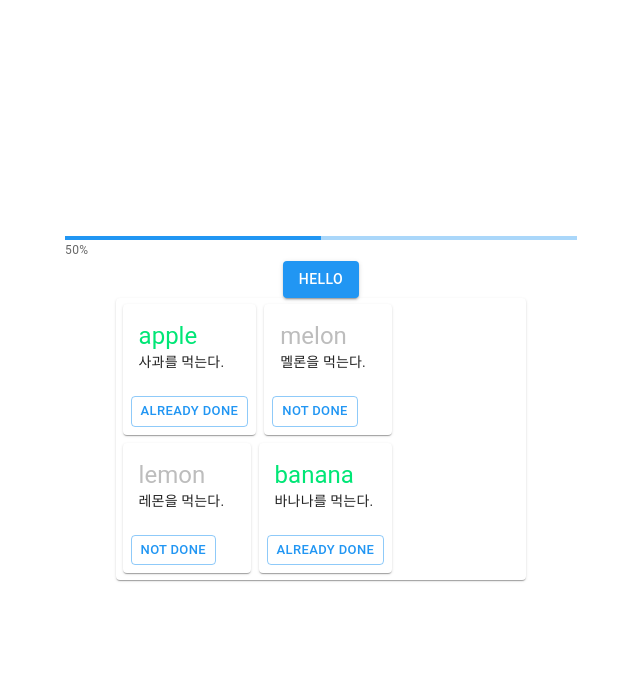
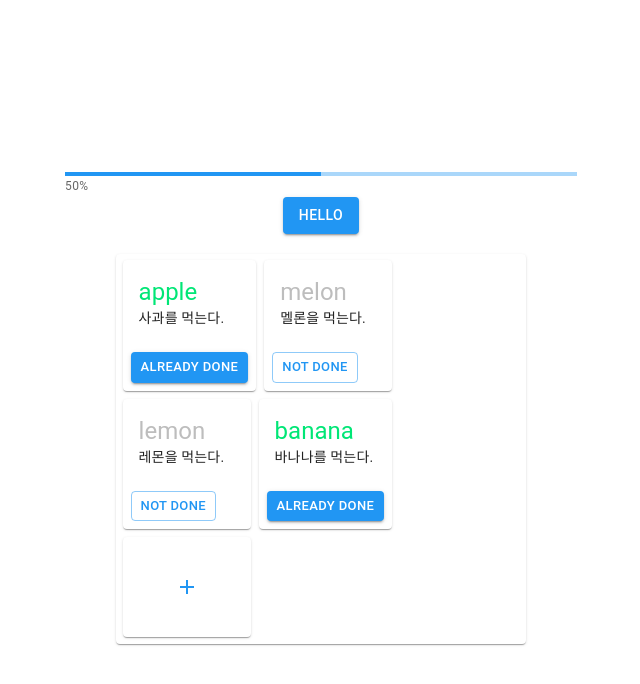
Before and after one commit to ta09472/boragomlegacy, a React app: page / in a window 1280 px wide. Both pictures are taken after a click on the button "HELLO". Shown: the top 684 px of the page, without its empty margins (327-967 px from the left). Built offline with nearby package versions, Linux system fonts and the light colour scheme.

Commit message:
add button 생성

```diff
--- a/package.json
+++ b/package.json
@@ -41,6 +41,7 @@
   "dependencies": {
     "@emotion/react": "^11.10.4",
     "@emotion/styled": "^11.10.4",
+    "@mui/icons-material": "^5.10.3",
     "@mui/material": "^5.10.3",
     "react": "^18.2.0",
     "react-dom": "^18.2.0"
--- a/src/components/Task.tsx
+++ b/src/components/Task.tsx
@@ -24,7 +24,7 @@ function Task<T>({ task }: Props<T>) {
         <Typography variant="body2">{task.desc}</Typography>
       </CardContent>
       <CardActions>
-        <Button variant="outlined" size="small">
+        <Button variant={task.isDone ? 'contained' : 'outlined'} size="small">
           {task.isDone ? 'already done' : 'not done'}
         </Button>
       </CardActions>
--- a/src/components/TaskList.tsx
+++ b/src/components/TaskList.tsx
@@ -1,5 +1,6 @@
-import { Paper, Grid } from '@mui/material';
+import { Paper, Card, Grid, Button } from '@mui/material';
 import Task from './Task';
+import AddOutlinedIcon from '@mui/icons-material/AddOutlined';
 
 interface Props<T> {
   visible: boolean;
@@ -7,6 +8,10 @@ interface Props<T> {
 }
 
 function TaskList<T>({ visible, tasks }: Props<T>) {
+  const handleClick = () => {
+    console.log('hello');
+  };
+
   if (!visible) return <></>;
 
   return (
@@ -17,10 +22,19 @@ function TaskList<T>({ visible, tasks }: Props<T>) {
             <Task task={value} />
           </Grid>
         ))}
+        <Grid item>
+          <Card sx={cardStyle}>
+            <Button sx={buttonStyle} onClick={handleClick}>
+              <AddOutlinedIcon />
+            </Button>
+          </Card>
+        </Grid>
       </Grid>
     </Paper>
   );
 }
+
+const cardStyle = { minWidth: '10vw', minHeight: '100%' };
 
 const style = {
   display: 'flex',
@@ -29,6 +43,15 @@ const style = {
   alignItems: 'center',
   width: '31vw',
   padding: '0.5vw',
+  marginTop: '2.5vh',
+};
+
+const buttonStyle = {
+  display: 'flex',
+  justifyContent: 'center',
+  alignItems: 'center',
+  width: '100%',
+  minHeight: '12.5vh',
 };
 
 export default TaskList;
```
Also changed, not shown: 1 other file (tests, documents, lock files or other folders).
